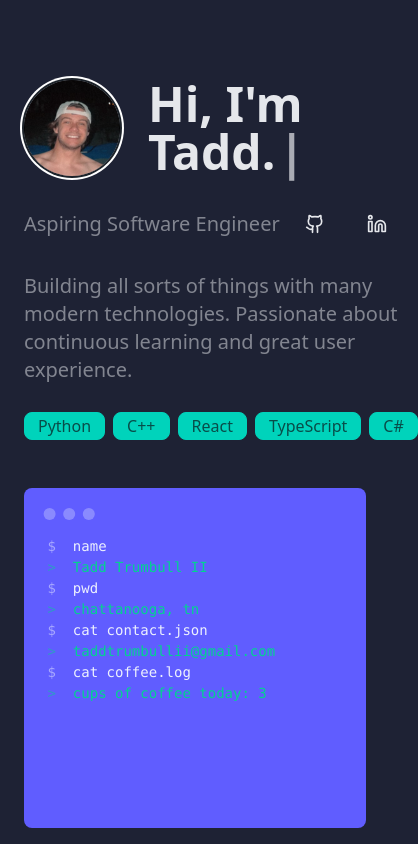
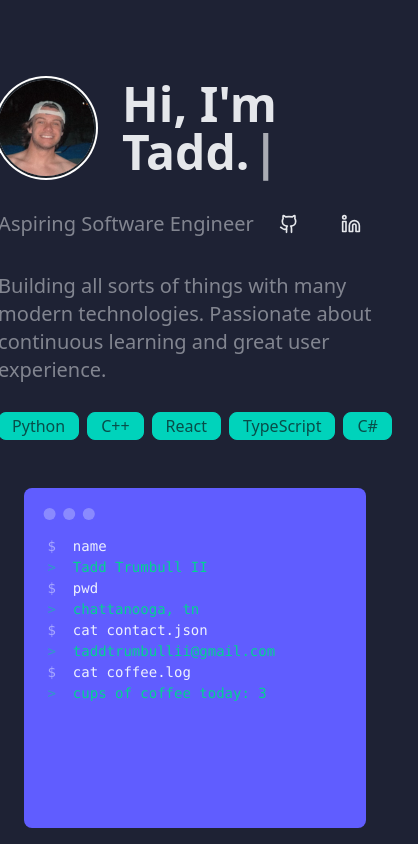
Before and after one commit to taddmtii/portfolio, a React (Vite) app: page / in a window 390 px wide. Shown: the top 844 px of the page, 418 px wide, since content can reach past the window. Built offline with nearby package versions, Linux system fonts and the light colour scheme.

Commit message:
another mobile fix

```diff
--- a/src/App.tsx
+++ b/src/App.tsx
@@ -12,7 +12,7 @@
         <>
             <div className="flex w-screen items-center justify-center">
                 <div className="flex flex-col w-full max-w-6xl mx-auto px-6 py-20">
-                    <div className="flex flex-col md:flex-row gap-12 items-start">
+                    <div className="flex flex-col md:flex-row gap-12 items-center md:items-start">
                         <Hero />
                         <TerminalCard />
                     </div>
```
